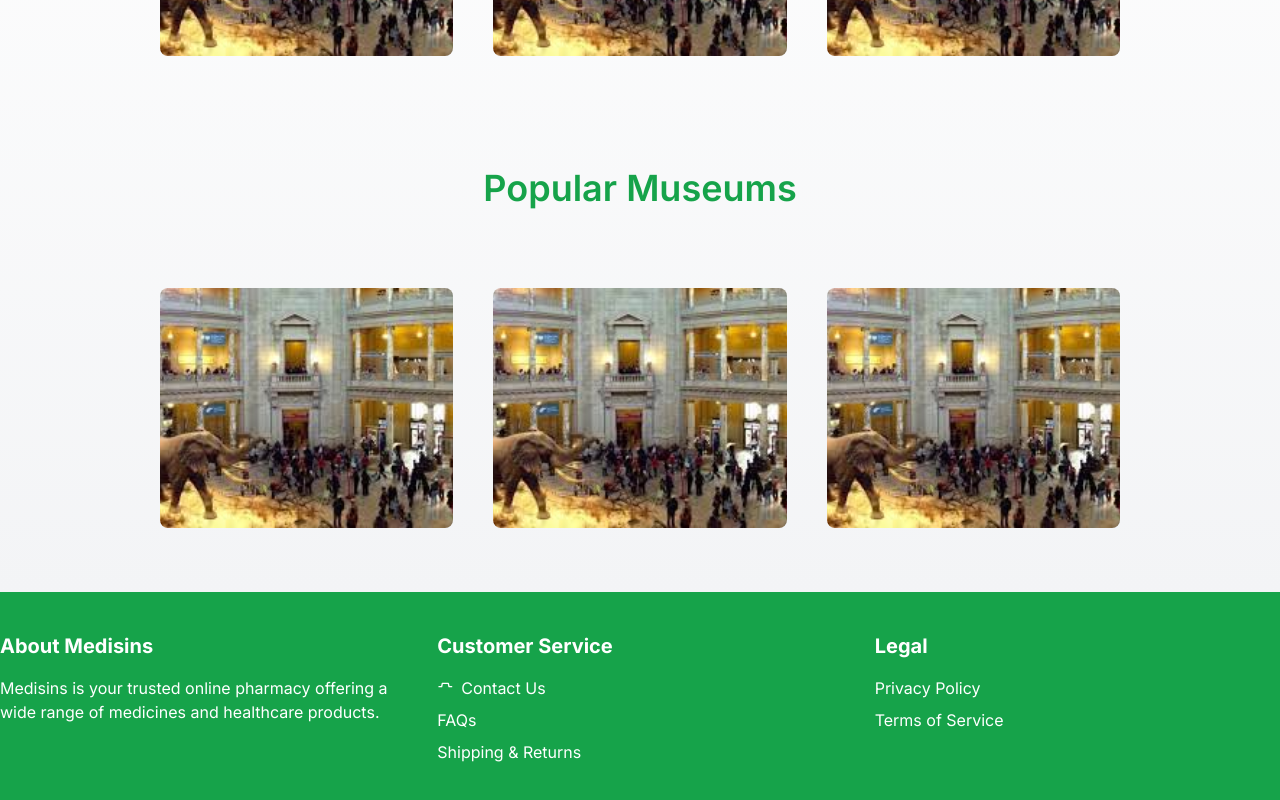
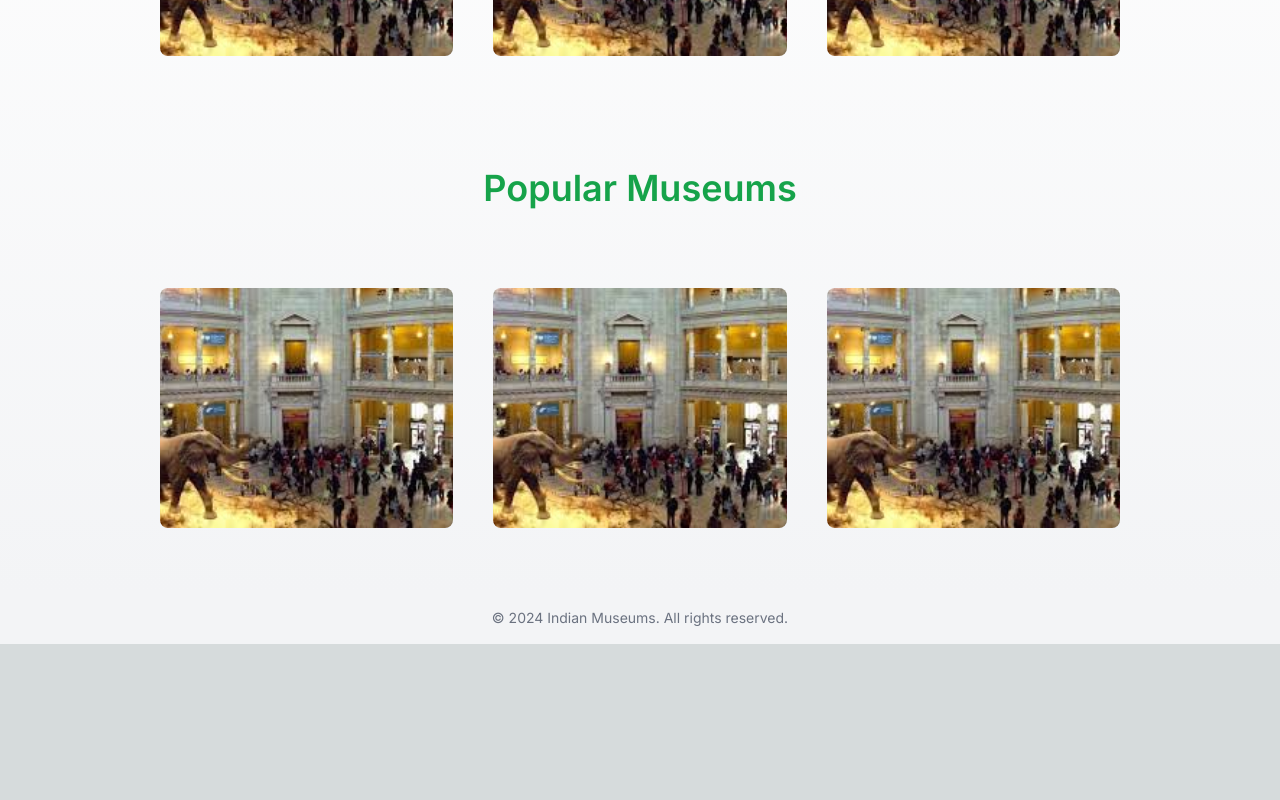
Before and after one commit to deonmenezes/museumChatbot, a Next.js app in the folder museumchat/: page /exploremuseum.tsx in a window 1280 px wide. Shown: the part 814-1614 px from the top of the page. After the commit the page ends 1458 px from the top, so only its background shows below. Built offline with nearby package versions, Linux system fonts and the light colour scheme.

Commit message:
lets do this

```diff
--- a/museumchat/src/app/exploremuseum.tsx/page.tsx
+++ b/museumchat/src/app/exploremuseum.tsx/page.tsx
@@ -104,65 +104,7 @@
         </div>
       </section>
 
-      <footer className="bg-green-600 text-white py-10">
-        <div className="container mx-auto grid grid-cols-1 md:grid-cols-3 gap-8">
-          <div>
-            <h4 className="text-xl font-bold">About Medisins</h4>
-            <p className="mt-4">
-              Medisins is your trusted online pharmacy offering a wide range of medicines and healthcare products.
-            </p>
-          </div>
-          <div>
-            <h4 className="text-xl font-bold">Customer Service</h4>
-            <ul className="mt-4 space-y-2">
-              <li>
-                <a href="#" className="hover:underline flex items-center">
-                  <svg
-                    className="w-4 h-4 mr-2"
-                    fill="none"
-                    stroke="currentColor"
-                    strokeWidth="2"
-                    viewBox="0 0 24 24"
-                    aria-hidden="true"
-                  >
-                    <path
-                      strokeLinecap="round"
-                      strokeLinejoin="round"
-                      d="M3 10h4l1-5h9l1 5h4"
-                    />
-                  </svg>
-                  Contact Us
-                </a>
-              </li>
-              <li>
-                <a href="#" className="hover:underline">
-                  FAQs
-                </a>
-              </li>
-              <li>
-                <a href="#" className="hover:underline">
-                  Shipping & Returns
-                </a>
-              </li>
-            </ul>
-          </div>
-          <div>
-            <h4 className="text-xl font-bold">Legal</h4>
-            <ul className="mt-4 space-y-2">
-              <li>
-                <a href="#" className="hover:underline">
-                  Privacy Policy
-                </a>
-              </li>
-              <li>
-                <a href="#" className="hover:underline">
-                  Terms of Service
-                </a>
-              </li>
-            </ul>
-          </div>
-        </div>
-      </footer>
+
     </>
   );
 };
--- a/museumchat/src/app/layout.tsx
+++ b/museumchat/src/app/layout.tsx
@@ -57,6 +57,12 @@
           </div>
         </nav>
         <main>{children}</main>
+        {/* Footer */}
+      <footer className="bg-gray-100 py-4">
+        <p className="text-center text-gray-500 text-sm">
+          © 2024 Indian Museums. All rights reserved.
+        </p>
+      </footer>
       </body>
     </html>
   );
--- a/museumchat/src/app/page.tsx
+++ b/museumchat/src/app/page.tsx
@@ -310,12 +310,7 @@
         </div>
       </div>
 
-      {/* Footer */}
-      <footer className="bg-gray-100 py-4">
-        <p className="text-center text-gray-500 text-sm">
-          © 2024 Indian Museums. All rights reserved.
-        </p>
-      </footer>
+
     </div>
   )
 }
```
